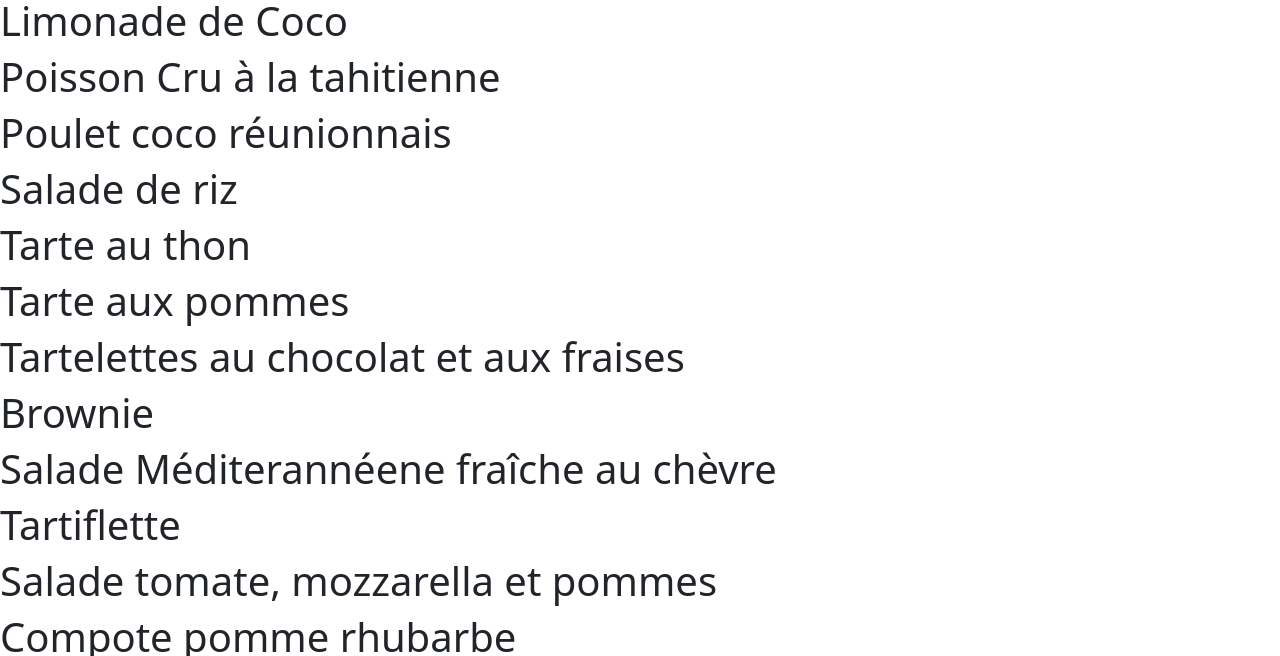
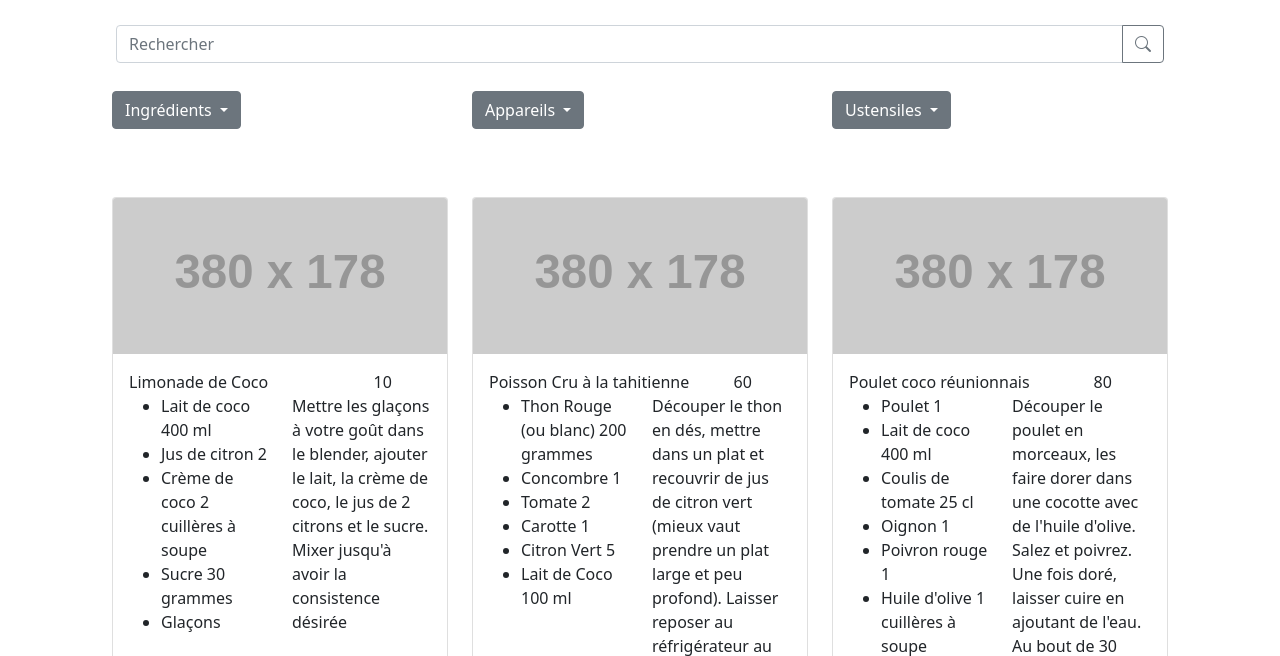
Before and after one commit to CamilleStagiaire/Les_petits_plats, a website with bundled scripts: page index.html in a window 1280 px wide. Shown: the part 144-800 px from the top of the page. Built offline with nearby package versions, Linux system fonts and the light colour scheme; placeholder pictures from the web are drawn by us.

Commit message:
Récupération des données

```diff
--- a/index.html
+++ b/index.html
@@ -7,6 +7,7 @@
 		<meta name="author" content="Camille">
 		<link rel="icon" type="image/png" href="assets/favicon.png">
 		<link href="https://cdn.jsdelivr.net/npm/bootstrap@5.1.3/dist/css/bootstrap.min.css" rel="stylesheet" integrity="sha384-1BmE4kWBq78iYhFldvKuhfTAU6auU8tT94WrHftjDbrCEXSU1oBoqyl2QvZ6jIW3" crossorigin="anonymous">
+		<link rel="stylesheet" href="https://cdn.jsdelivr.net/npm/bootstrap-icons@1.6.1/font/bootstrap-icons.css">
 		<link href="css/style.css" rel="stylesheet" type="text/css">
 		<title>Les petits plats</title>
 	</head>
@@ -15,9 +16,43 @@
 		<header class="text-center mt-5">
 			<img src="assets/logo.png" class="logo" alt="Les petits plats">
 		</header>
+
 		<main id="main" class="">
-		 <div id="recipe-container"></div>
+			<div class="row container-form">
+				<form id="search-form" class="form-control-lg">
+					<div class="input-group">
+						<input type="text" class="form-control" placeholder="Rechercher" aria-label="Rechercher" aria-describedby="button">
+						<button class="btn btn-outline-secondary" type="button" id="button-addon2">
+							<i class="bi bi-search"></i>
+						</button>
+					</div>
+				</form>
+			</div>
+			<div class="row container-dropdown">
+				<div class="dropdown col">
+					<button class="btn btn-secondary dropdown-toggle" type="button" id="dropdownMenuButton1" data-bs-toggle="dropdown" aria-expanded="false">
+						Ingrédients
+					</button>
+					<ul class="dropdown-menu" aria-labelledby="dropdownMenuButton1"></ul>
+				</div>
+				<div class="dropdown col">
+					<button class="btn btn-secondary dropdown-toggle" type="button" id="dropdownMenuButton1" data-bs-toggle="dropdown" aria-expanded="false">
+						Appareils
+					</button>
+					<ul class="dropdown-menu" aria-labelledby="dropdownMenuButton1"></ul>
+				</div>
+				<div class="dropdown col">
+					<button class="btn btn-secondary dropdown-toggle" type="button" id="dropdownMenuButton1" data-bs-toggle="dropdown" aria-expanded="false">
+						Ustensiles
+					</button>
+					<ul class="dropdown-menu" aria-labelledby="dropdownMenuButton1"></ul>
+				</div>
+			</div>
+			<div id="recipe-container" class="container-recipes row justify-content-center"></div>
 		</main>
+
+		<footer>
+		</footer>
 		<script src="scripts/App.js" type="module"></script>
 		<script src="https://cdn.jsdelivr.net/npm/bootstrap@5.1.3/dist/js/bootstrap.bundle.min.js" integrity="sha384-ka7Sk0Gln4gmtz2MlQnikT1wXgYsOg+OMhuP+IlRH9sENBO0LRn5q+8nbTov4+1p" crossorigin="anonymous"></script>
 	</body>
--- a/sass/style.scss
+++ b/sass/style.scss
@@ -7,3 +7,20 @@ body {
    width: 268px;
    height: 93px;
 }
+
+.form-label {
+   display: none;
+ }
+
+article {
+   display: flex;
+   justify-content: center;
+}
+
+
+.container {
+   &-form, &-dropdown, &-recipes  {
+      margin: 20px 100px;
+   }
+
+}
--- a/scripts/App.js
+++ b/scripts/App.js
@@ -1,27 +1,19 @@
-import { RecipesApi } from "./api/RecipesApi.js";
-import { Recipe } from "./models/Recipe.js";
-import { RecipeCard } from "./templates/index.js";
+import { Recipe, Ingredient } from "./models/Recipe.js";
+import { RecipeCard } from "./template/index.js";
 import recipes from "../data/recipes.js";
 
 class App {
+    async main() {
+        // Transformer les données en tableau d'objets
+        const recipeObjects = Recipe.createRecipesFromData(recipes);
 
-    constructor() {
-        this.recipesApi = new RecipesApi(recipes);
-    }
-
-    async main() {
-        // Récupération des données
-        const recipesData = await this.recipesApi.getRecipes();
-
-        // Création des objets Recipe à partir des données récupérées
-        const recipeObjects = Recipe.createRecipeObjects(recipesData);
-
-        // Créer et afficher les cartes de recette
+        // Afficher les cartes de recette
         this.displayRecipes(recipeObjects);
+        console.log(recipeObjects);
     }
 
     /**
-     * @param {Array<Recipe>} recipeObjects - Un tableau d'objets Recipe.
+     * @param {Array<Recipe>} recipeObjects
      */
     displayRecipes(recipeObjects) {
         const container = document.getElementById("recipe-container");
@@ -29,8 +21,8 @@ class App {
         // Créer des cartes pour chaque recette
         recipeObjects.forEach((recipe) => {
             const recipeCard = new RecipeCard(recipe);
-            const h1 = recipeCard.createRecipeCard();
-            container.appendChild(h1);
+            const card = recipeCard.createRecipeCard();
+            container.appendChild(card);
         });
     }
 }
--- a/scripts/api/RecipesApi.js
+++ /dev/null
@@ -1,17 +0,0 @@
-class RecipesApi {
-    /**
-     * @param {Array} data
-     */
-    constructor(data) {
-      this._data = data;
-    }
-
-    /**
-     * @returns {Promise}
-     */
-    async getRecipes() {
-      return this._data;
-    }
-  }
-
-  export { RecipesApi };
--- a/scripts/models/Recipe.js
+++ b/scripts/models/Recipe.js
@@ -1,6 +1,5 @@
 class Recipe {
     /**
-     *
      * @param {number} id
      * @param {string} name
      * @param {number} servings
@@ -23,7 +22,9 @@ class Recipe {
       this.id = id;
       this.name = name;
       this.servings = servings;
-      this.ingredients = ingredients;
+      this.ingredients = ingredients.map(
+          (ingredient) => new Ingredient(ingredient.ingredient, ingredient.quantity, ingredient.unit)
+      );
       this.time = time;
       this.description = description;
       this.appliance = appliance;
@@ -31,11 +32,10 @@ class Recipe {
     }
 
     /**
-     * Crée une liste d'objets Recipe à partir des données fournies
      * @param {Array<Object>} recipesData
      * @returns {Array<Recipe>}
      */
-    static createRecipeObjects(recipesData) {
+    static createRecipesFromData(recipesData) {
       return recipesData.map(
         (recipeData) =>
           new Recipe(
@@ -50,6 +50,34 @@ class Recipe {
           )
       );
     }
-  }
 
-  export { Recipe };
+    /**
+     * Récupère tous les ingrédients de toutes les recettes
+     * @param {Array<Recipe>} recipeObjects
+     * @returns {Array<Ingredient>}
+     */
+    // static getAllIngredients(recipeObjects) {
+    //     const allIngredients = [];
+    //     recipeObjects.forEach((recipe) => {
+    //         recipe.ingredients.forEach((ingredient) => {
+    //             allIngredients.push(ingredient);
+    //         });
+    //     });
+    //     return allIngredients;
+    // }
+}
+
+class Ingredient {
+    /**
+     * @param {string} ingredient
+     * @param {number} quantity
+     * @param {string=} unit
+     */
+    constructor(ingredient, quantity, unit = "") {
+        this.ingredient = ingredient;
+        this.quantity = quantity;
+        this.unit = unit;
+    }
+}
+
+export { Recipe, Ingredient };
--- /dev/null
+++ b/scripts/template/index.js
@@ -0,0 +1,50 @@
+class RecipeCard {
+  constructor(recipe) {
+    this.recipe = recipe;
+  }
+
+  /**
+   * Création des cartes de recette
+   * @returns {HTMLElement}
+   */
+  createRecipeCard() {
+    const card = document.createElement('article');
+    card.classList.add('col-4', 'gy-5');
+
+    const recipeCard = `
+    <div class="card justify-content-center">
+      <img src="http://via.placeholder.com/380x178.png?text" class="card-img-top" alt="...">
+      <div class="card-body">
+        <div class="row">
+          <div class="col-9">
+            <p class="card-text">${this.recipe.name}</p>
+          </div>
+          <div class="col-3">
+          <p class="card-text">${this.recipe.time}</p>
+          </div>
+        </div>
+        <div class="row">
+          <div class="col-6">
+            <ul class="card-text">
+              ${this.recipe.ingredients.map((ingredient) => `
+                <li>
+                  ${ingredient.ingredient}
+                  ${ingredient.quantity ? ingredient.quantity : ''}
+                  ${ingredient.unit ? ingredient.unit : ''}
+                </li>
+              `).join('')}
+            </ul>
+          </div>
+          <div class="col-6">
+            <p>${this.recipe.description}</p>
+          </div>
+        </div>
+      </div>
+    </div>
+    `
+    card.innerHTML = recipeCard
+    return card;
+  }
+}
+
+export { RecipeCard };
--- a/scripts/templates/index.js
+++ /dev/null
@@ -1,17 +0,0 @@
-class RecipeCard {
-  constructor(recipe) {
-    this.recipe = recipe;
-  }
-
-  /**
-   * Création des cartes de recette
-   * @returns {HTMLElement}
-   */
-  createRecipeCard() {
-    const card = document.createElement("h1");
-    card.textContent = this.recipe.name;
-    return card;
-  }
-}
-
-export { RecipeCard };
```
Also changed, not shown: README.md, css/style.css, 1 other file.
